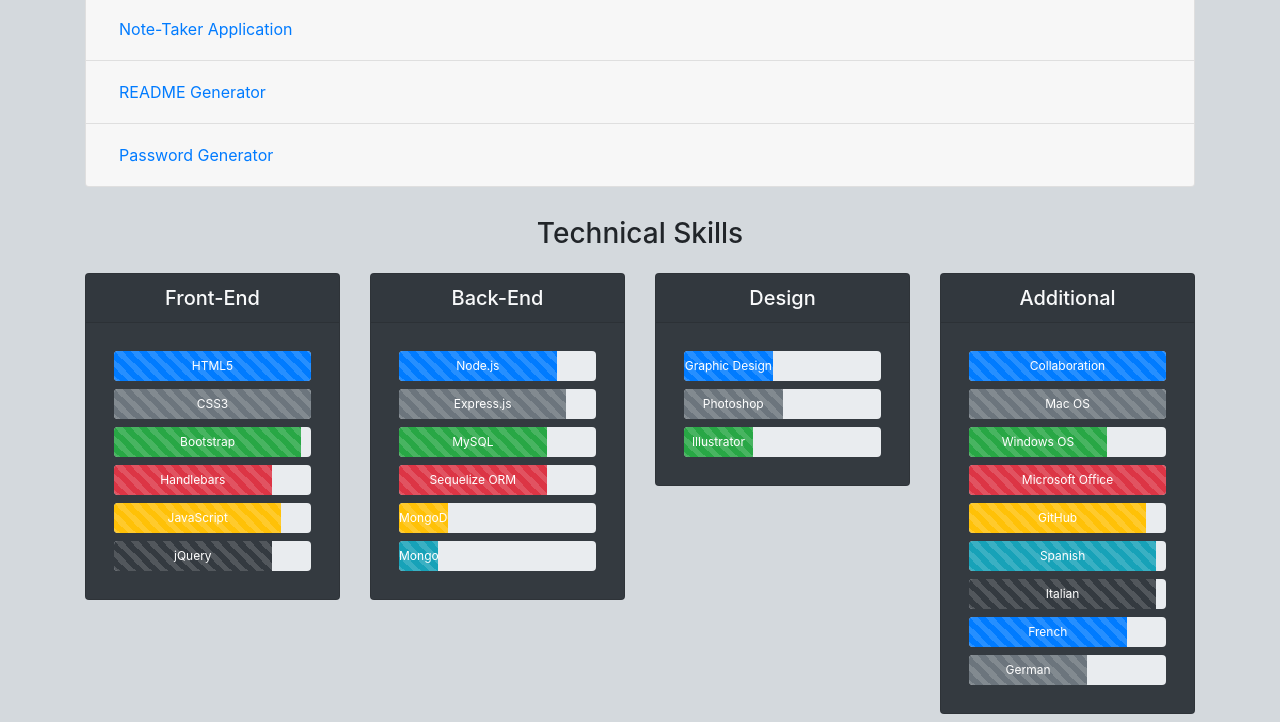
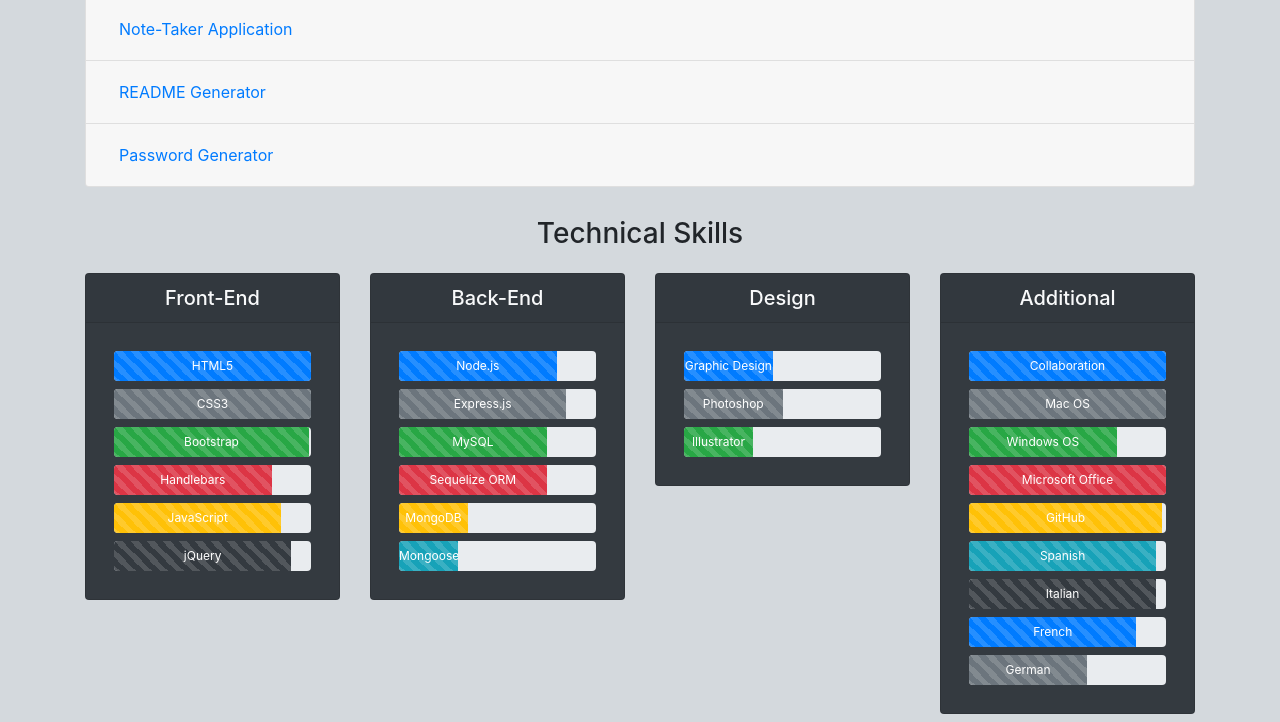
Before and after one commit to jtbataille/jtbataille.github.io, a plain HTML site: page portfolio.html in a window 1280 px wide. Shown: the part 1115-1837 px from the top of the page. Drawn offline with nearby package versions, Linux system fonts and the light colour scheme.

Commit message:
update skills for portfolio page

```diff
--- a/portfolio.html
+++ b/portfolio.html
@@ -359,7 +359,7 @@
                                     <div class="progress-bar progress-bar-striped progress-bar-animated bg-secondary" role="progressbar" style="width: 100%" aria-valuenow="100" aria-valuemin="0" aria-valuemax="100">CSS3</div>
                                 </div>
                                 <div class="progress m-2" style="height: 30px;">
-                                    <div class="progress-bar progress-bar-striped progress-bar-animated bg-success" role="progressbar" style="width: 95%" aria-valuenow="95" aria-valuemin="0" aria-valuemax="100">Bootstrap</div>
+                                    <div class="progress-bar progress-bar-striped progress-bar-animated bg-success" role="progressbar" style="width: 99%" aria-valuenow="99" aria-valuemin="0" aria-valuemax="100">Bootstrap</div>
                                 </div>
                                 <div class="progress m-2" style="height: 30px;">
                                     <div class="progress-bar progress-bar-striped progress-bar-animated bg-danger" role="progressbar" style="width: 80%" aria-valuenow="80" aria-valuemin="0" aria-valuemax="100">Handlebars</div>
@@ -368,7 +368,7 @@
                                     <div class="progress-bar progress-bar-striped progress-bar-animated bg-warning" role="progressbar" style="width: 85%" aria-valuenow="85" aria-valuemin="0" aria-valuemax="100">JavaScript</div>
                                 </div>
                                 <div class="progress m-2" style="height: 30px;">
-                                    <div class="progress-bar progress-bar-striped progress-bar-animated bg-dark" role="progressbar" style="width: 80%" aria-valuenow="80" aria-valuemin="0" aria-valuemax="100">jQuery</div>
+                                    <div class="progress-bar progress-bar-striped progress-bar-animated bg-dark" role="progressbar" style="width: 90%" aria-valuenow="90" aria-valuemin="0" aria-valuemax="100">jQuery</div>
                                 </div>
                             </div>
                         </div>
@@ -391,10 +391,10 @@
                                     <div class="progress-bar progress-bar-striped progress-bar-animated bg-danger" role="progressbar" style="width: 75%" aria-valuenow="75" aria-valuemin="0" aria-valuemax="100">Sequelize ORM</div>
                                 </div>
                                 <div class="progress m-2" style="height: 30px;">
-                                    <div class="progress-bar progress-bar-striped progress-bar-animated bg-warning" role="progressbar" style="width: 25%" aria-valuenow="25" aria-valuemin="0" aria-valuemax="100">MongoDB</div>
+                                    <div class="progress-bar progress-bar-striped progress-bar-animated bg-warning" role="progressbar" style="width: 35%" aria-valuenow="35" aria-valuemin="0" aria-valuemax="100">MongoDB</div>
                                 </div>
                                 <div class="progress m-2" style="height: 30px;">
-                                    <div class="progress-bar progress-bar-striped progress-bar-animated bg-info" role="progressbar" style="width: 20%" aria-valuenow="20" aria-valuemin="0" aria-valuemax="100">Mongoose</div>
+                                    <div class="progress-bar progress-bar-striped progress-bar-animated bg-info" role="progressbar" style="width: 30%" aria-valuenow="30" aria-valuemin="0" aria-valuemax="100">Mongoose</div>
                                 </div>
                             </div>
                         </div>
@@ -428,13 +428,13 @@
                                     <div class="progress-bar progress-bar-striped progress-bar-animated bg-secondary" role="progressbar" style="width: 100%" aria-valuenow="100" aria-valuemin="0" aria-valuemax="100">Mac OS</div>
                                 </div>
                                 <div class="progress m-2" style="height: 30px;">
-                                    <div class="progress-bar progress-bar-striped progress-bar-animated bg-success" role="progressbar" style="width: 70%" aria-valuenow="70" aria-valuemin="0" aria-valuemax="100">Windows OS</div>
+                                    <div class="progress-bar progress-bar-striped progress-bar-animated bg-success" role="progressbar" style="width: 75%" aria-valuenow="75" aria-valuemin="0" aria-valuemax="100">Windows OS</div>
                                 </div>
                                 <div class="progress m-2" style="height: 30px;">
                                     <div class="progress-bar progress-bar-striped progress-bar-animated bg-danger" role="progressbar" style="width: 100%" aria-valuenow="100" aria-valuemin="0" aria-valuemax="100">Microsoft Office</div>
                                 </div>
                                 <div class="progress m-2" style="height: 30px;">
-                                    <div class="progress-bar progress-bar-striped progress-bar-animated bg-warning" role="progressbar" style="width: 90%" aria-valuenow="90" aria-valuemin="0" aria-valuemax="100">GitHub</div>
+                                    <div class="progress-bar progress-bar-striped progress-bar-animated bg-warning" role="progressbar" style="width: 98%" aria-valuenow="98" aria-valuemin="0" aria-valuemax="100">GitHub</div>
                                 </div>
                                 <div class="progress m-2" style="height: 30px;">
                                     <div class="progress-bar progress-bar-striped progress-bar-animated bg-info" role="progressbar" style="width: 95%" aria-valuenow="95" aria-valuemin="0" aria-valuemax="100">Spanish</div>
@@ -443,7 +443,7 @@
                                     <div class="progress-bar progress-bar-striped progress-bar-animated bg-dark" role="progressbar" style="width: 95%" aria-valuenow="95" aria-valuemin="0" aria-valuemax="100">Italian</div>
                                 </div>
                                 <div class="progress m-2" style="height: 30px;">
-                                    <div class="progress-bar progress-bar-striped progress-bar-animated" role="progressbar" style="width: 80%" aria-valuenow="80" aria-valuemin="0" aria-valuemax="100">French</div>
+                                    <div class="progress-bar progress-bar-striped progress-bar-animated" role="progressbar" style="width: 85%" aria-valuenow="85" aria-valuemin="0" aria-valuemax="100">French</div>
                                 </div>
                                 <div class="progress m-2" style="height: 30px;">
                                     <div class="progress-bar progress-bar-striped progress-bar-animated bg-secondary" role="progressbar" style="width: 60%" aria-valuenow="60" aria-valuemin="0" aria-valuemax="100">German</div>
```
